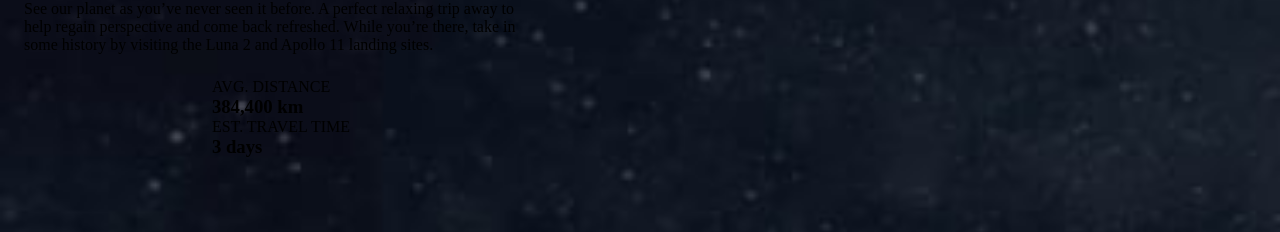
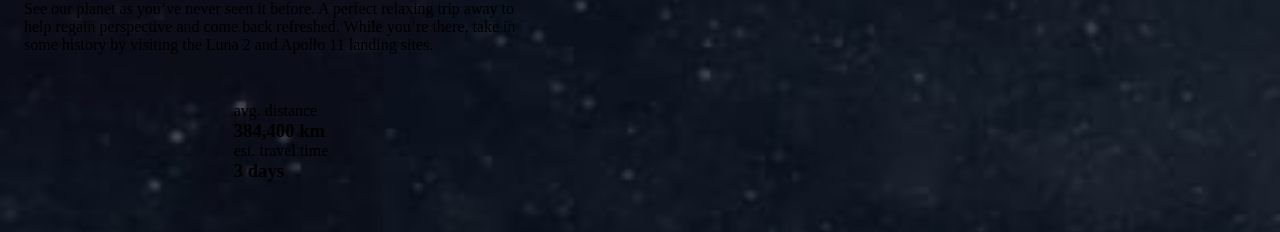
Before and after one commit to yogskr/space-tourism, a React (Vite) app: page /pages/destination in a window 1280 px wide. Shown: the part 554-786 px from the top of the page. Built offline with nearby package versions, Linux system fonts and the light colour scheme; a web font is replaced by a local one.

Commit message:
Refactor planet statistics layout in DestinationExplanation component

```diff
--- a/src/components/destination-navbar/DestinationExplanation.jsx
+++ b/src/components/destination-navbar/DestinationExplanation.jsx
@@ -37,11 +37,16 @@ export default function DestinationExplanation() {
           <h2 className="title">{selectedPlanet.title}</h2>
           <p className="description">{selectedPlanet.description}</p>
         </div>
+        <div className="spacer"></div>
         <div className="planetStatistics">
-          <p className="textStat">AVG. DISTANCE</p>
-          <h3 className="distance">{selectedPlanet.distance}</h3>
-          <p className="textStat">EST. TRAVEL TIME</p>
-          <h3 className="travelTime">{selectedPlanet.travelTime}</h3>
+          <div className="distanceContainer">
+            <p className="textStat">avg. distance</p>
+            <h3 className="distance">{selectedPlanet.distance}</h3>
+          </div>
+          <div className="travelTimeContainer">
+            <p className="textStat">est. travel time</p>
+            <h3 className="travelTime">{selectedPlanet.travelTime}</h3>
+          </div>
         </div>
       </div>
     </div>
```
